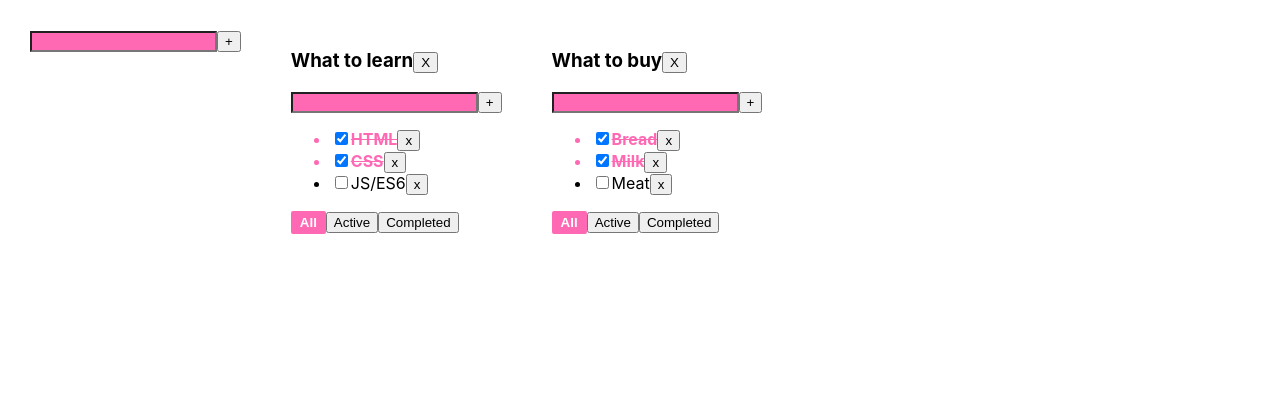
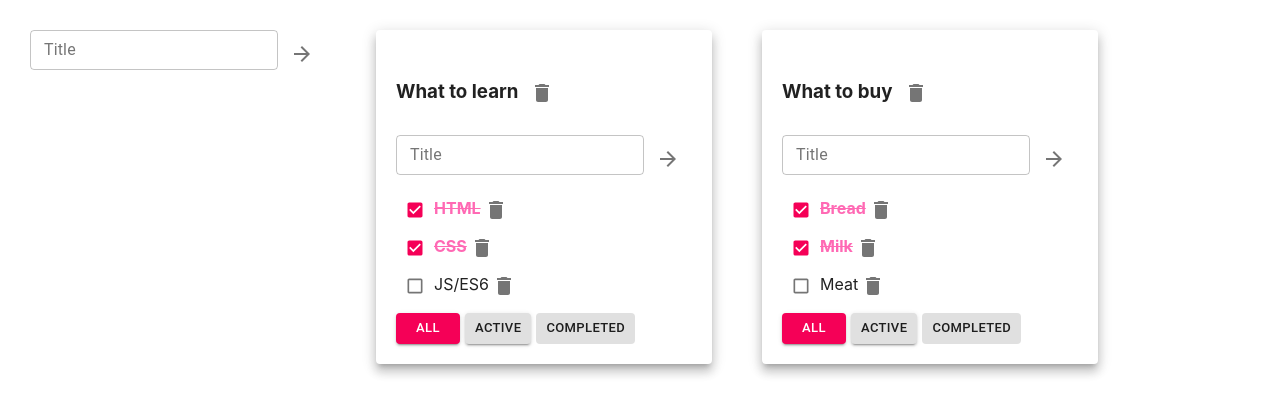
Before and after one commit to alexDose/todolist-playlist, a React (Create React App) app: page / in a window 1280 px wide. Shown: the top 414 px of the page. Built offline with nearby package versions, Linux system fonts and the light colour scheme.

Commit message:
7 lesson MUI

```diff
--- a/package.json
+++ b/package.json
@@ -3,6 +3,8 @@
   "version": "0.1.0",
   "private": true,
   "dependencies": {
+    "@material-ui/core": "^4.12.4",
+    "@material-ui/icons": "^4.11.3",
     "@testing-library/jest-dom": "^5.14.1",
     "@testing-library/react": "^13.0.0",
     "@testing-library/user-event": "^13.2.1",
--- a/src/AddItemForm.tsx
+++ b/src/AddItemForm.tsx
@@ -1,4 +1,6 @@
 import React, {ChangeEvent, KeyboardEvent, useState} from "react";
+import {IconButton, TextField} from "@material-ui/core";
+import ArrowForwardIcon from '@material-ui/icons/ArrowForward';
 
 type AddItemFormPropsType = {
     addItem: (title:string) => void
@@ -34,14 +36,22 @@ export const AddItemForm: React.FC<AddItemFormPropsType> = (props) => {
     return (
 
         <div>
-            <input
+            <TextField
+                size={"small"}
+                variant={"outlined"}
                 value={title}
                 onChange={onChangeSetTitle}
                 onKeyDown={onKeyDownAddItem}
-                className={error ? "error" : ""}
+                label={"Title"}
+                error={error}
+                helperText={error && "Title is required!"}
             />
-            <button onClick={onClickAddItem}>+</button>
+            <IconButton
+                aria-label={"arrowForwardIcon"} onClick={onClickAddItem}>
+                <ArrowForwardIcon/></IconButton>
+{/*
             {error && <div style={errorMessageStyles}>Title is required!</div>}
+*/}
         </div>
     )
 }
--- a/src/App.tsx
+++ b/src/App.tsx
@@ -3,6 +3,7 @@ import './App.css';
 import TodoList, {TaskType} from "./TodoList";
 import {v1} from "uuid";
 import {AddItemForm} from "./AddItemForm";
+import {Paper} from "@material-ui/core";
 
 // CRUD => СRUD
 // GUI & CLI
@@ -104,7 +105,9 @@ function App() {
                         tasksForRender = tasks[tl.id]
                 }
 
-                return <TodoList
+                return <Paper elevation={8}
+                    style={{padding: "20px"}}>
+                <TodoList
                     key={tl.id}
                     todolistID={tl.id}
                     title={tl.title}
@@ -117,7 +120,7 @@ function App() {
                     changeTaskStatus={changeTaskStatus}
                     changeTaskTitle={changeTaskTitle}
                     changeTodolistTitle={changeTodolistTitle}
-                />
+                /></Paper>
             })}
         </div>
     )
--- a/src/EditableSpan.tsx
+++ b/src/EditableSpan.tsx
@@ -1,4 +1,5 @@
 import {ChangeEvent, useState} from "react";
+import {TextField} from "@material-ui/core";
 
 type EditableSpanType = {
     title: string
@@ -21,7 +22,7 @@ export const EditableSpan: React.FC<EditableSpanType> = (props) => {
 
     return (
         editMode
-            ? <input
+            ? <TextField
                 value={title}
                 onChange={onChangeSetTitle}
                 autoFocus
--- a/src/TodoList.tsx
+++ b/src/TodoList.tsx
@@ -2,6 +2,8 @@ import React, {ChangeEvent} from 'react';
 import {FilterValuesType} from "./App";
 import {AddItemForm} from "./AddItemForm";
 import {EditableSpan} from "./EditableSpan";
+import {Button, Checkbox, IconButton, List} from "@material-ui/core";
+import {Delete} from "@material-ui/icons";
 
 
 export type TaskType = {
@@ -37,15 +39,19 @@ const TodoList = (props: TodoListPropsType) => {
             }
             return (
                 <li key={task.id} className={task.isDone ? "isDone" : ""}>
-                    <input
+                    <Checkbox
+                        size={"small"}
+                        color={"secondary"}
                         onChange={changeTaskStatus}
-                        type="checkbox" checked={task.isDone}
+                        checked={task.isDone}
                     />
                     <EditableSpan title={task.title} changeTitle={changeTaskTitle}/>
                     {/*
                     <span className={task.isDone ? "isDone" : ""}>{task.title}</span>
 */}
-                    <button onClick={removeTask}>x</button>
+                    <IconButton
+                        size={"small"}
+                        aria-label={"delete"} onClick={removeTask}><Delete/></IconButton>
                 </li>
             )
         })
@@ -72,27 +78,40 @@ const TodoList = (props: TodoListPropsType) => {
             <h3>
                 <EditableSpan title={props.title} changeTitle={changeTodolistTitle}/>
 
-                <button onClick={removeTodolist}>X</button>
+                <IconButton
+                    aria-label={"delete"} onClick={removeTodolist}><Delete/></IconButton>
             </h3>
 
             <AddItemForm addItem={addTask}/>
 
-            <ul>
+            <List>
                 {tasksListItems}
-            </ul>
+            </List>
             <div>
-                <button
+                <Button
+                    style={{marginRight: "5px"}}
+                    size={"small"}
+                    variant={"contained"}
+                    color={props.filter === "all" ? "secondary" : "default"}
                     className={props.filter === "all" ? "active" : ""}
                     onClick={getChangeFilterHandler("all")}>All
-                </button>
-                <button
+                </Button>
+                <Button
+                    style={{marginRight: "5px"}}
+                    size={"small"}
+                    variant={"contained"}
+                    color={props.filter === "active" ? "secondary" : "default"}
                     className={props.filter === "active" ? "active" : ""}
                     onClick={getChangeFilterHandler("active")}>Active
-                </button>
-                <button
+                </Button>
+                <Button
+                    disableElevation
+                    size={"small"}
+                    variant={"contained"}
+                    color={props.filter === "completed" ? "secondary" : "default"}
                     className={props.filter === "completed" ? "active" : ""}
                     onClick={getChangeFilterHandler("completed")}>Completed
-                </button>
+                </Button>
             </div>
         </div>
     );
```
Also changed, not shown: 1 other file (tests, documents, lock files or other folders).
